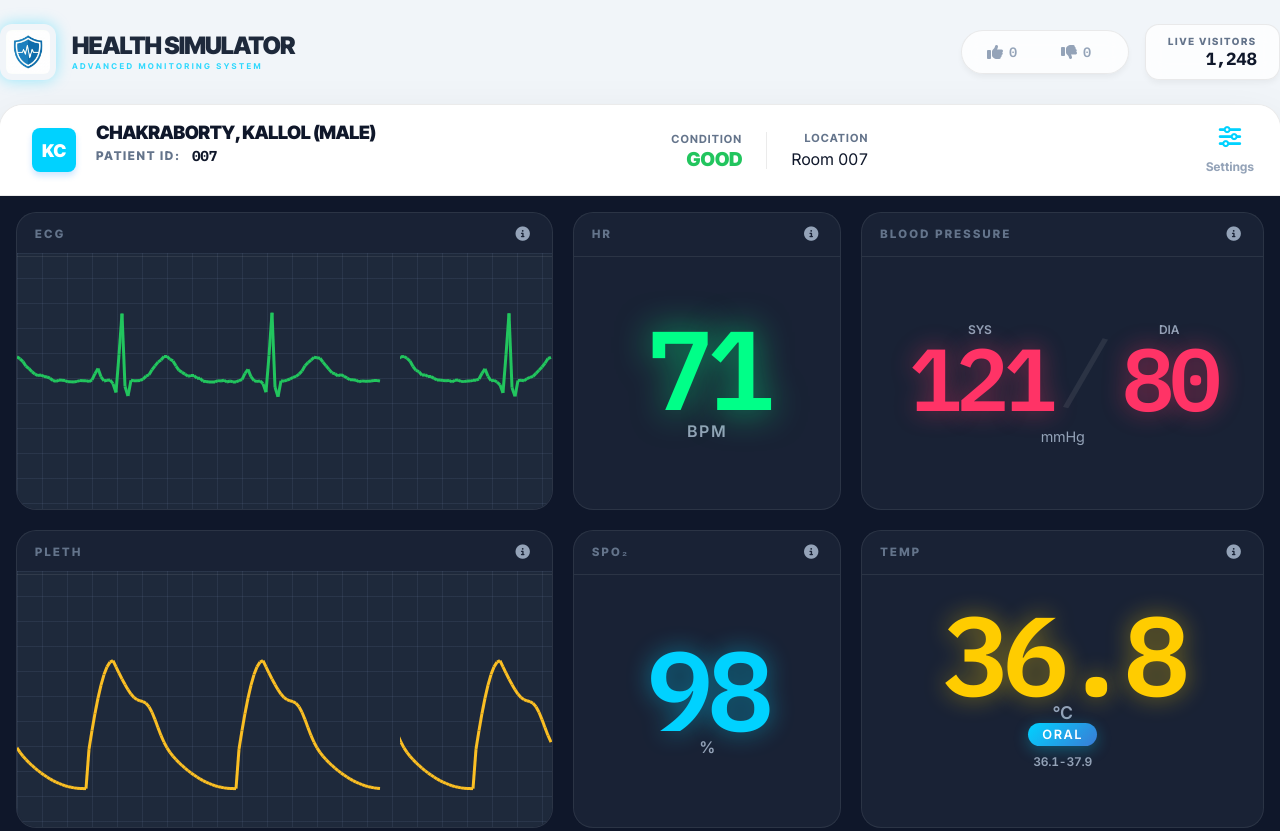
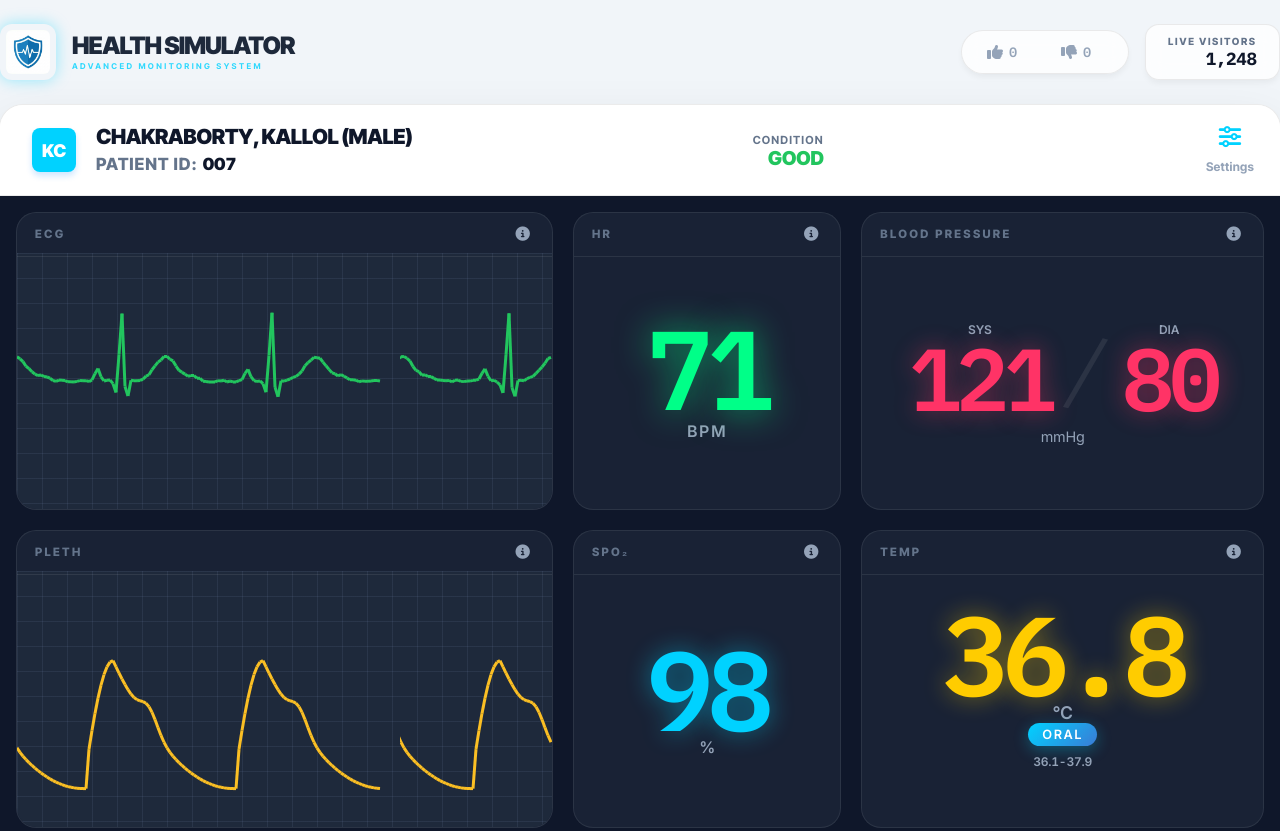
Before and after one commit to kallolchakraborty/health-simulator, a website: page public/index.html in a window 1280 px wide. Shown: the top 831 px of the page. Drawn offline with Linux system fonts and the light colour scheme; no server answers; a web font is replaced by a local one.

Commit message:
docs: Redesign UI to remove room number, match typography, and update Render deployment steps

```diff
--- a/public/index.html
+++ b/public/index.html
@@ -62,10 +62,6 @@
                 <div class="status-item">
                     <div class="condition">Condition</div>
                     <span id="patient-status" class="status-good">GOOD</span>
-                </div>
-                <div class="status-item">
-                    <div class="location">Location</div>
-                    <span class="room">Room 007</span>
                 </div>
             </div>
             <button class="nav-btn header-nav-btn" id="toggle-controls">
--- a/public/style.css
+++ b/public/style.css
@@ -244,38 +244,45 @@ body {
     box-shadow: 0 4px 6px rgba(10, 132, 255, 0.2);
 }
 
+.details {
+    display: flex;
+    flex-direction: column;
+    justify-content: center;
+    gap: 5px;
+}
+
 .details .name {
     font-family: 'Inter Tight', sans-serif;
-    font-size: 1.15rem;
+    font-size: 1.3rem;
     font-weight: 900;
     color: var(--page-text);
     margin: 0;
     letter-spacing: -0.025em;
-    line-height: 1;
+    line-height: 1.1;
     text-transform: uppercase;
 }
 
 .details .id {
     font-family: 'Inter Tight', sans-serif;
-    font-size: 0.75rem;
+    font-size: 1.05rem;
     font-weight: 800;
     color: var(--page-text-muted);
-    margin-top: 5px;
-    letter-spacing: 0.14em;
+    margin: 0;
+    letter-spacing: 0.05em;
     text-transform: uppercase;
     display: flex;
     align-items: center;
-    gap: 8px;
+    gap: 6px;
 }
 
 .id .val {
-    font-family: 'IBM Plex Mono', monospace;
-    font-weight: 700;
+    font-family: 'Inter Tight', sans-serif;
+    font-weight: 900;
     color: var(--page-text);
-    letter-spacing: -0.02em;
+    letter-spacing: -0.01em;
     text-transform: none;
-    font-size: 0.9rem;
-    padding-left: 4px;
+    font-size: 1.05rem;
+    line-height: 1;
 }
 
 .status-panel {
@@ -289,7 +296,7 @@ body {
     display: flex;
     flex-direction: column;
     align-items: flex-end;
-    gap: 4px;
+    gap: 2px;
     border-right: 1.5px solid var(--page-border);
     padding-right: 1.5rem;
 }
@@ -329,25 +336,6 @@ body {
     color: #f87171;
     font-weight: 900;
     text-shadow: 0 0 5px rgba(0, 0, 0, 0.3);
-}
-
-.location {
-    font-family: 'Inter Tight', sans-serif;
-    font-size: 0.70rem;
-    font-weight: 700;
-    color: var(--page-text-muted);
-    text-transform: uppercase;
-    letter-spacing: 0.1em;
-}
-
-.location .room {
-    font-family: 'IBM Plex Mono', monospace;
-    color: var(--page-text);
-    font-weight: 700;
-    letter-spacing: -0.04em;
-    text-transform: none;
-    font-size: 1.4rem;
-    line-height: 1;
 }
 
 .header-nav-btn {
```
Also changed, not shown: README.md.
